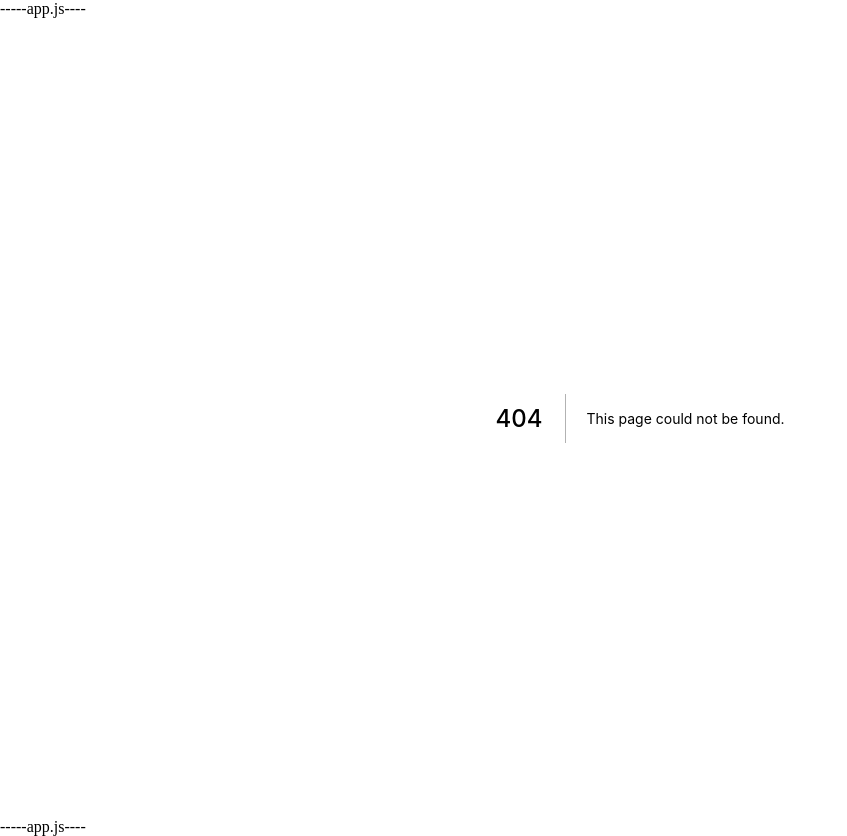
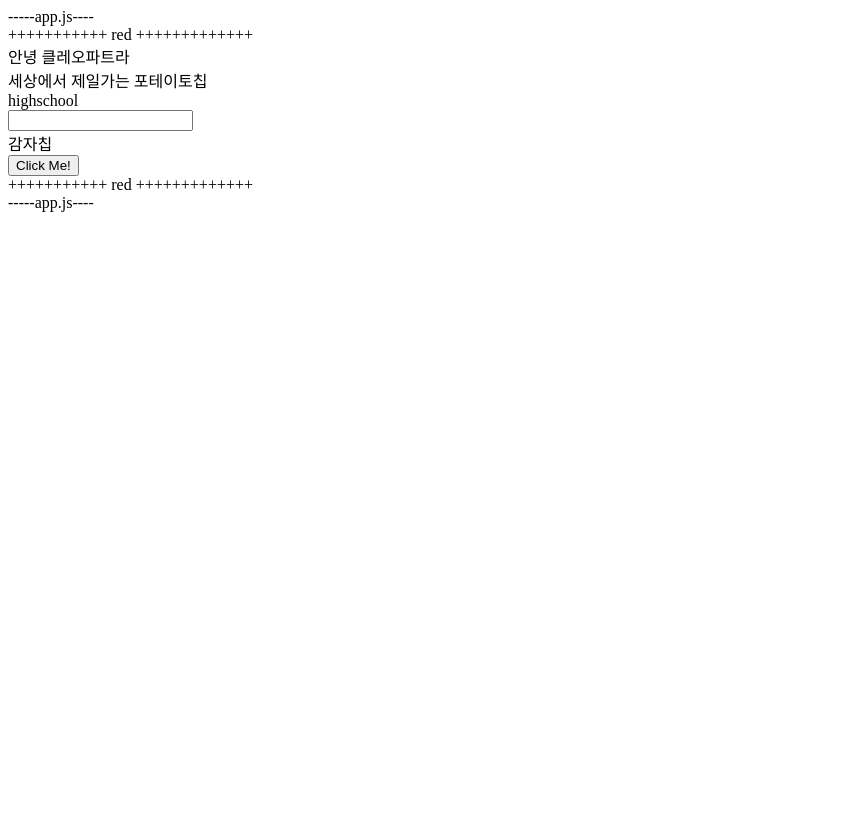
Before and after one commit to cherry-hyeri/codecamp_frontend, a Next.js app in the folder class/: page /section14/14-01-props-children in a window 1280 px wide. Before the commit this address had no page. Shown: the whole page, without its empty margins (0-847 px from the left). After the commit the page ends 800 px from the top, so only its background shows below. Built offline with nearby package versions, Linux system fonts and the light colour scheme.

Commit message:
14-01-props-children

```diff
--- /dev/null
+++ b/class/pages/section14/14-01-props-children/index.tsx
@@ -0,0 +1,18 @@
+import Example from "../../../src/components/units/14-props-children-example";
+
+export default function PropsChildrenPage(): JSX.Element {
+  return (
+    <>
+      <div>+++++++++++ red +++++++++++++</div>
+      {/* 쏙 들어가기 땡겨오기 */}
+      <Example school="highschool">
+        <div>
+          <input type="text" />
+          <div>감자칩</div>
+          <button>Click Me!</button>
+        </div>
+      </Example>
+      <div>+++++++++++ red +++++++++++++</div>
+    </>
+  );
+}
--- /dev/null
+++ b/class/src/components/units/14-props-children-example/index.tsx
@@ -0,0 +1,15 @@
+interface IExampleProps {
+  school: string;
+  children: JSX.Element;
+}
+
+export default function Example(props: IExampleProps): JSX.Element {
+  return (
+    <div>
+      <div>안녕 클레오파트라</div>
+      <div>세상에서 제일가는 포테이토칩</div>
+      <div>{props.school}</div>
+      <div>{props.children}</div>
+    </div>
+  );
+}
```
